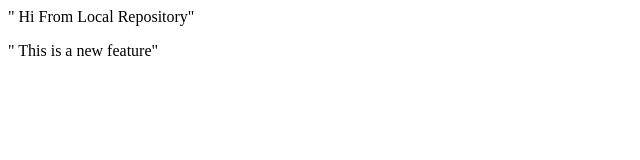
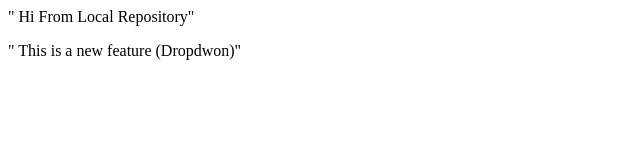
Before and after one commit to Poorna0608/LocalRepo, a plain HTML site: page Index.html in a window 1280 px wide. Shown: the full height of the page, 0-640 px from the left. Drawn offline with Linux system fonts and the light colour scheme.

Commit message:
Add dropdwon

```diff
--- a/Index.html
+++ b/Index.html
@@ -1,2 +1,2 @@
 <p>" Hi From Local Repository"</p>
-<p>" This is a new feature"</p>
+<p>" This is a new feature (Dropdwon)"</p>
```
